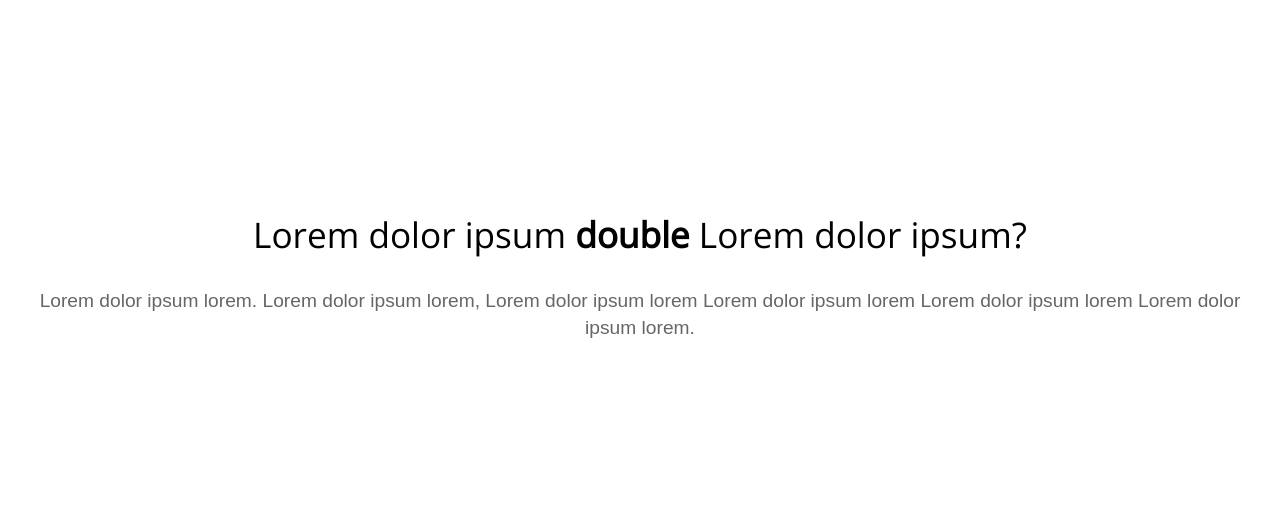
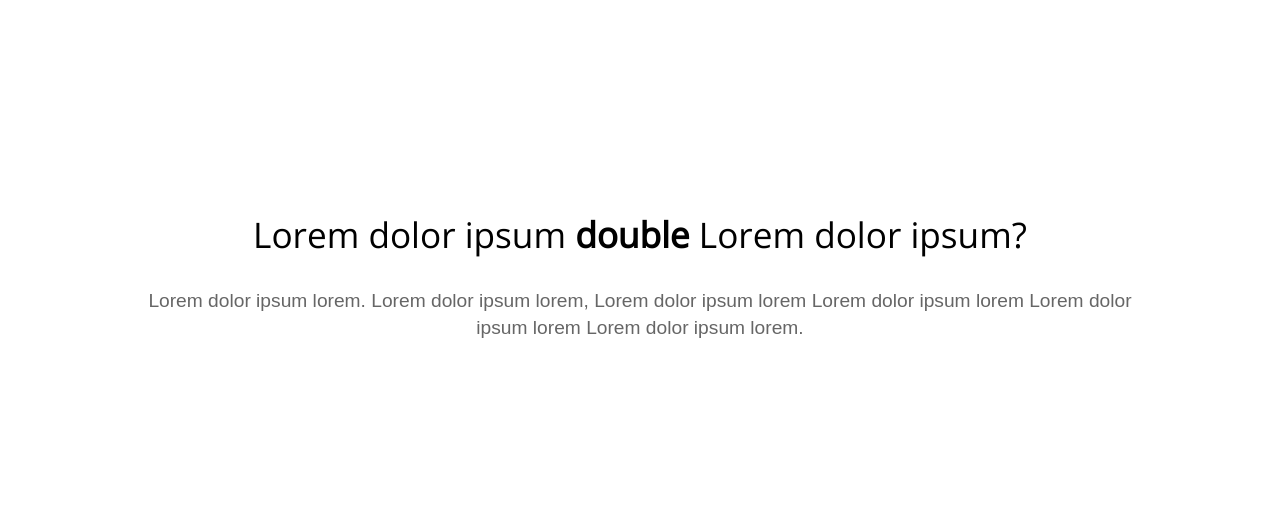
Before and after one commit to musiksundhed/musik-sundhed, a Jekyll site: the page built from index.html, in a window 1280 px wide. Shown: the part 1111-1633 px from the top of the page. Built offline with Jekyll 4.4.1, drawn with Linux system fonts in a browser that asks for light colours; some web fonts are replaced; grey boxes are pictures that could not be loaded.

Commit message:
Update elements.scss

```diff
--- a/_sass/elements.scss
+++ b/_sass/elements.scss
@@ -55,6 +55,6 @@ p, address {
 }
 
 p {
-	max-width: 1300px;
+	max-width: 80%;
 	margin: 0 auto;
 }
```
